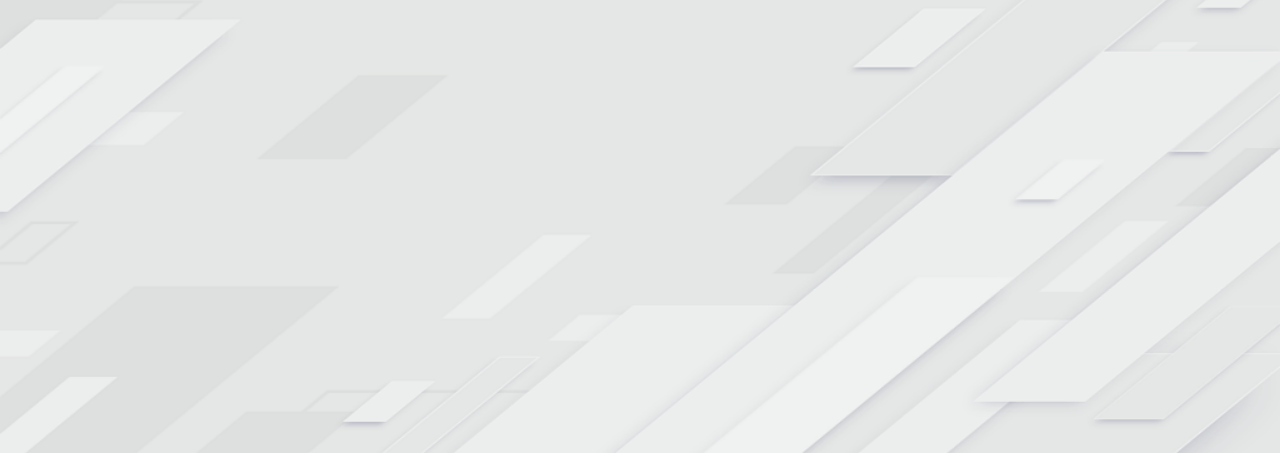
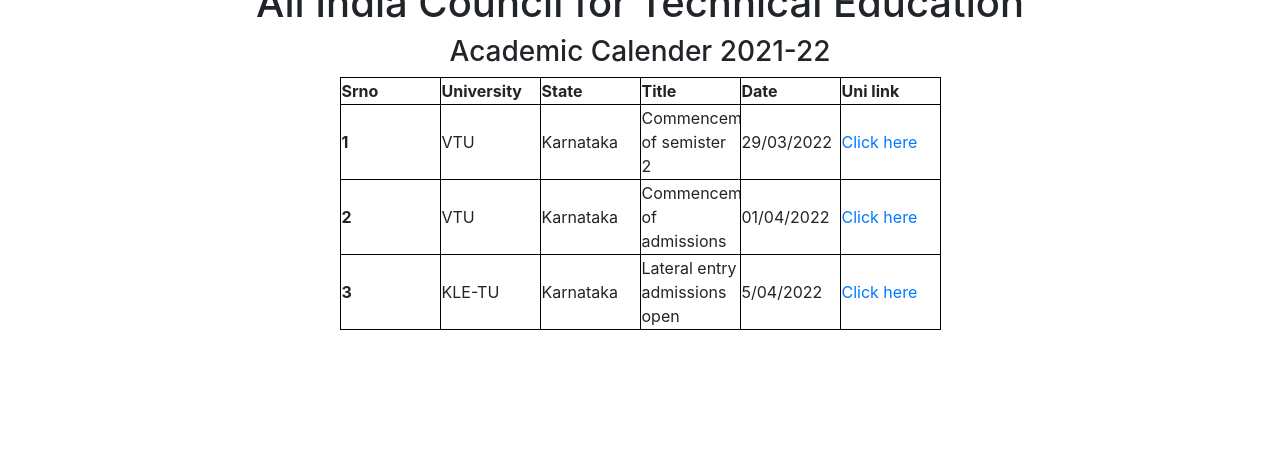
Before and after one commit to AumPauskar/hackathon-v2, a Django app: page /cal/ in a window 1280 px wide. Shown: the part 347-800 px from the top of the page. Run offline with Django 3.2, Linux system fonts and the light colour scheme; data comes from the database, SQL or seed files in the repository; both versions use the stored data as it was after the commit; some libraries are stand-ins or nearby versions.

Commit message:
Table built

```diff
--- a/cal/admin.py
+++ b/cal/admin.py
@@ -4,4 +4,4 @@
 class CalAdmin(admin.ModelAdmin):
 	list_display = ('sr', 'img_url', 'uni', 'state', 'title', 'date', 'link')
 
-admin.site.register(Cal)
+admin.site.register(Cal, CalAdmin)
--- a/cal/templates/index.html
+++ b/cal/templates/index.html
@@ -1,30 +1,114 @@
-<!DOCTYPE html>
-<html>
+<!doctype html>
+<html lang="en">
+
 <head>
-    <!--Import Google Icon Font-->
-    <link href="https://fonts.googleapis.com/icon?family=Material+Icons" rel="stylesheet">
-    <!--Import materialize.css-->
-    <link type="text/css" rel="stylesheet" href="css/materialize.min.css"  media="screen,projection"/>
+	<!-- Required meta tags -->
+	<meta charset="utf-8">
+	<meta name="viewport" content="width=device-width, initial-scale=1, shrink-to-fit=no">
 
-    <!--Let browser know website is optimized for mobile-->
-    <meta name="viewport" content="width=device-width, initial-scale=1.0"/>
+	<!-- Bootstrap CSS -->
+	<link rel="stylesheet" href="https://cdn.jsdelivr.net/npm/bootstrap@4.0.0/dist/css/bootstrap.min.css"
+		integrity="sha384-Gn5384xqQ1aoWXA+058RXPxPg6fy4IWvTNh0E263XmFcJlSAwiGgFAW/dAiS6JXm" crossorigin="anonymous">
+
+	<title>Hello, world!</title>
 </head>
 
 <body>
-    <nav>
-      <div class="nav-wrapper" width=200>
-        <a href="#" class="brand-logo"><img src="images/logo_new.png" alt=""> </a></a>
-        <ul id="nav-mobile" class="right hide-on-med-and-down">
-          <li><a href="sass.html">About</a></li>
-          <li><a href="badges.html">contact Us</a></li>
+	<nav class="navbar navbar-dark bg-dark">
+		<a class="navbar-brand" href="#"><img src="images/logo.png" alt=""></a>
+		<button class="navbar-toggler" type="button" data-toggle="collapse" data-target="#navbarNav"
+			aria-controls="navbarNav" aria-expanded="false" aria-label="Toggle navigation">
+			<span class="navbar-toggler-icon"></span>
+		</button>
+		<div class="collapse navbar-collapse" id="navbarNav">
+			<ul class="navbar-nav">
+				<li class="nav-item active">
+					<a class="nav-link" href="#">Home <span class="sr-only">(current)</span></a>
+				</li>
+				<li class="nav-item">
+					<a class="nav-link" href="#">Features</a>
+				</li>
+				<li class="nav-item">
+					<a class="nav-link" href="#">Pricing</a>
+				</li>
+				<li class="nav-item">
+					<a class="nav-link disabled" href="#">Disabled</a>
+				</li>
 			</ul>
 		</div>
 	</nav>
-    <img src='images/bg.png' style='position:fixed;top:0px;left:0px;width:100%;height:100%;z-index:-1;'>
-    <h1 style="text-align:center;"> All India Council for Technical Education</h1>
-    <h3 style = "text-align: center;">Academic Calendar 2021-22</h3>
-    <link rel="stylesheet" href="https://cdnjs.cloudflare.com/ajax/libs/materialize/1.0.0/css/materialize.min.css">
-    <!--JavaScript at end of body for optimized loading-->
-    <script type="text/javascript" src="js/materialize.min.js"></script>
+
+	<!-- Optional JavaScript -->
+	<!-- jQuery first, then Popper.js, then Bootstrap JS -->
+	<script src="https://code.jquery.com/jquery-3.2.1.slim.min.js"
+		integrity="sha384-KJ3o2DKtIkvYIK3UENzmM7KCkRr/rE9/Qpg6aAZGJwFDMVNA/GpGFF93hXpG5KkN"
+		crossorigin="anonymous"></script>
+	<script src="https://cdn.jsdelivr.net/npm/popper.js@1.12.9/dist/umd/popper.min.js"
+		integrity="sha384-ApNbgh9B+Y1QKtv3Rn7W3mgPxhU9K/ScQsAP7hUibX39j7fakFPskvXusvfa0b4Q"
+		crossorigin="anonymous"></script>
+	<script src="https://cdn.jsdelivr.net/npm/bootstrap@4.0.0/dist/js/bootstrap.min.js"
+		integrity="sha384-JZR6Spejh4U02d8jOt6vLEHfe/JQGiRRSQQxSfFWpi1MquVdAyjUar5+76PVCmYl"
+		crossorigin="anonymous"></script>
 </body>
+
 </html>
+
+<style>
+	table {
+		border: 1px solid black;
+		table-layout: fixed;
+		width: 200px;
+
+	}
+
+	.centerTable {
+		margin: 0px auto;
+	}
+
+	th,
+	td {
+		border: 1px solid black;
+		width: 100px;
+		overflow: hidden;
+	}
+
+	h1 {
+		text-align: center;
+	}
+
+	h3 {
+		text-align: center;
+	}
+</style>
+
+<h1>All India Council for Technical Education</h1>
+<h3>Academic Calender 2021-22</h3>
+
+<font size="3">
+	<div class="col1"></div>
+	<table class="centerTable" width="100%">
+		<thead>
+			<tr>
+				<th scope="col">Srno</th>
+				<th scope="col">University</th>
+				<th scope="col">State</th>
+				<th scope="col">Title</th>
+				<th scope="col">Date</th>
+				<th scope="col">Uni link</th>
+			</tr>
+		</thead>
+
+		<tbody>
+			{% for cal in cals %}
+			<tr>
+				<th scope="row">{{ cal.sr }}</th>
+				<td>{{ cal.uni }}</td>
+				<td>{{ cal.state }}</td>
+				<td>{{ cal.title }}</td>
+				<td>{{ cal.date }}</td>
+				<td><a href="{{ cal.link }}">Click here</a></td>
+			</tr>
+			{% endfor %}
+		</tbody>
+	</table>
+</font>
--- a/cal/views.py
+++ b/cal/views.py
@@ -4,6 +4,6 @@
 
 # Create your views here.
 def index(request):
-	cal = Cal.objects.all()
+	cals = Cal.objects.all()
 	# return HttpResponse('Hello world')
-	return render(request, 'index.html')
+	return render(request, 'index.html', {'cals': cals})
```
Also changed, not shown: db.sqlite3. Lines whose indentation alone changed are shown as unchanged.
